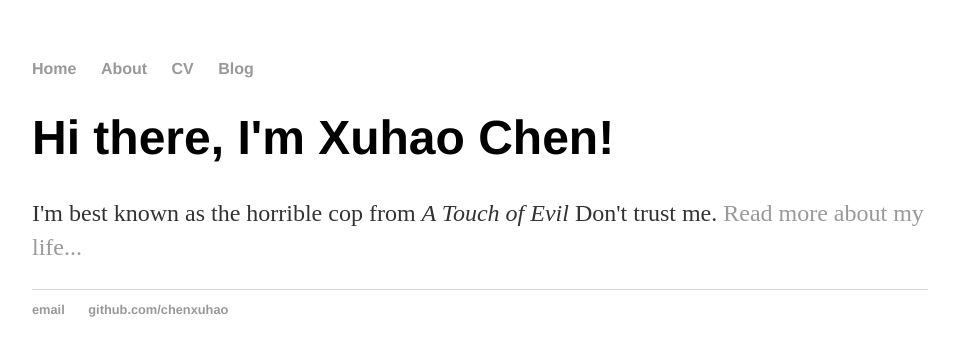
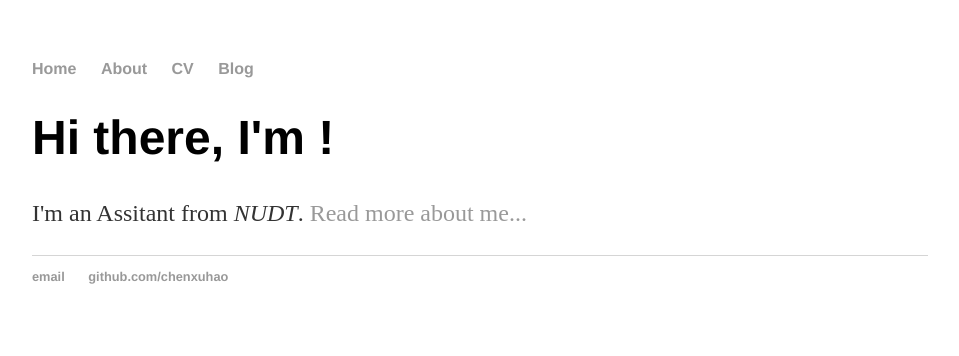
Before and after one commit to chenxuhao/chenxuhao.github.io, a Jekyll site: the page built from index.html, in a window 1280 px wide. Shown: the top 356 px of the page, without its empty margins (160-1119 px from the left). Built offline with Jekyll 4.4.1, drawn with Linux system fonts in a browser that asks for light colours.

Commit message:
Update index.html

```diff
--- a/index.html
+++ b/index.html
@@ -1,30 +1,8 @@
-<!DOCTYPE html>
-<html>
-	<head>
-		<title>Xuhao Chen, Horrible Cop</title>
-		<!-- link to main stylesheet -->
-		<link rel="stylesheet" type="text/css" href="/css/main.css">
-	</head>
-	<body>
-		<nav>
-    		<ul>
-        		<li><a href="/">Home</a></li>
-	        	<li><a href="/about">About</a></li>
-        		<li><a href="/cv">CV</a></li>
-        		<li><a href="/blog">Blog</a></li>
-    		</ul>
-		</nav>
-		<div class="container">
-    		<div class="blurb">
-        		<h1>Hi there, I'm Xuhao Chen!</h1>
-				<p>I'm best known as the horrible cop from <em>A Touch of Evil</em> Don't trust me. <a href="/about">Read more about my life...</a></p>
-    		</div><!-- /.blurb -->
-		</div><!-- /.container -->
-		<footer>
-    		<ul>
-        		<li><a href="mailto:cxh.nudt@gmail.com">email</a></li>
-        		<li><a href="https://github.com/chenxuhao">github.com/chenxuhao</a></li>
-			</ul>
-		</footer>
-	</body>
-</html>
+---
+layout: default
+title: Xuhao Chen's Homepage
+---
+<div class="blurb">
+	<h1>Hi there, I'm !</h1>
+	<p>I'm an Assitant from <em>NUDT</em>. <a href="/about">Read more about me...</a></p>
+</div><!-- /.blurb -->
```
